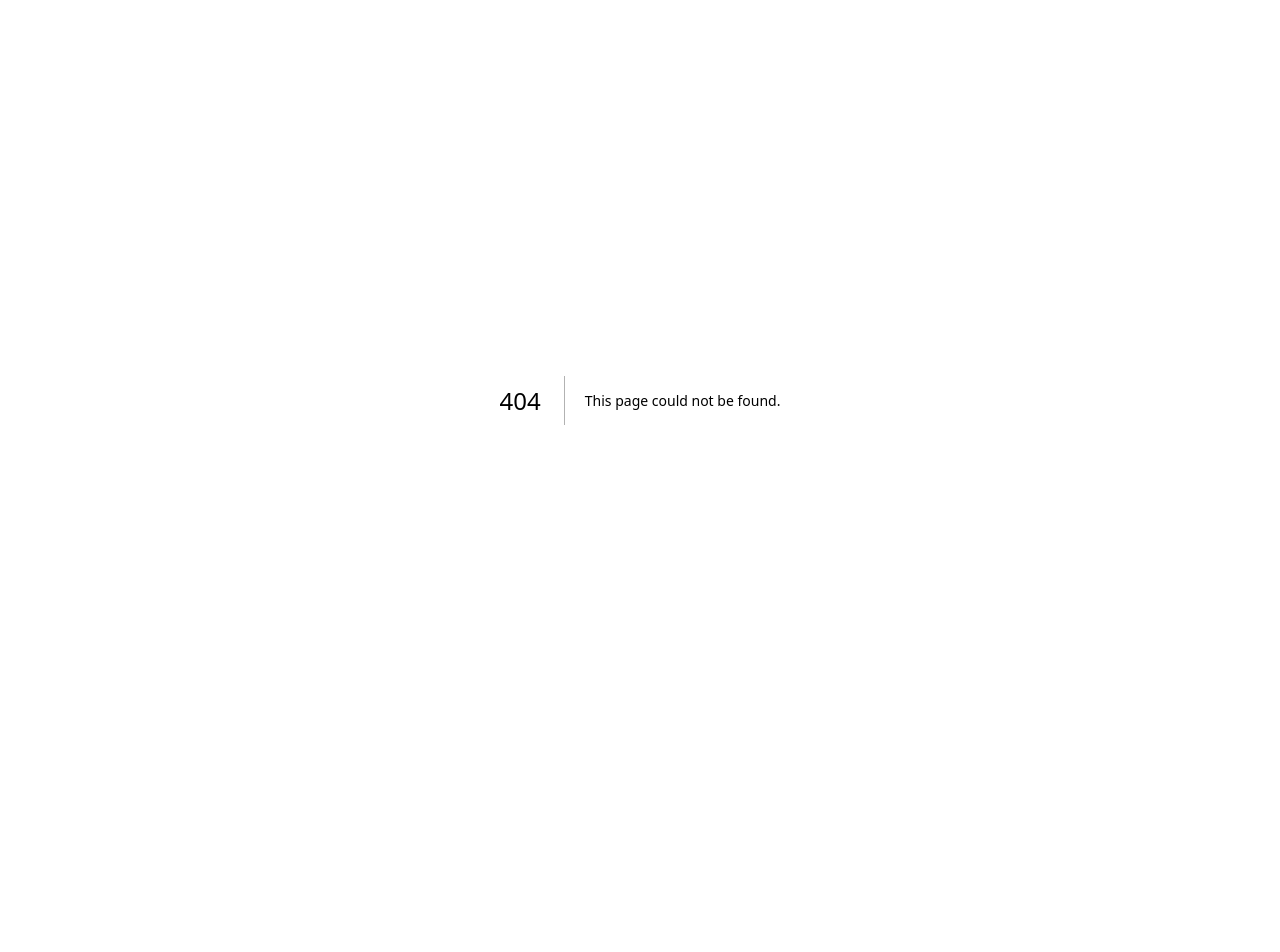
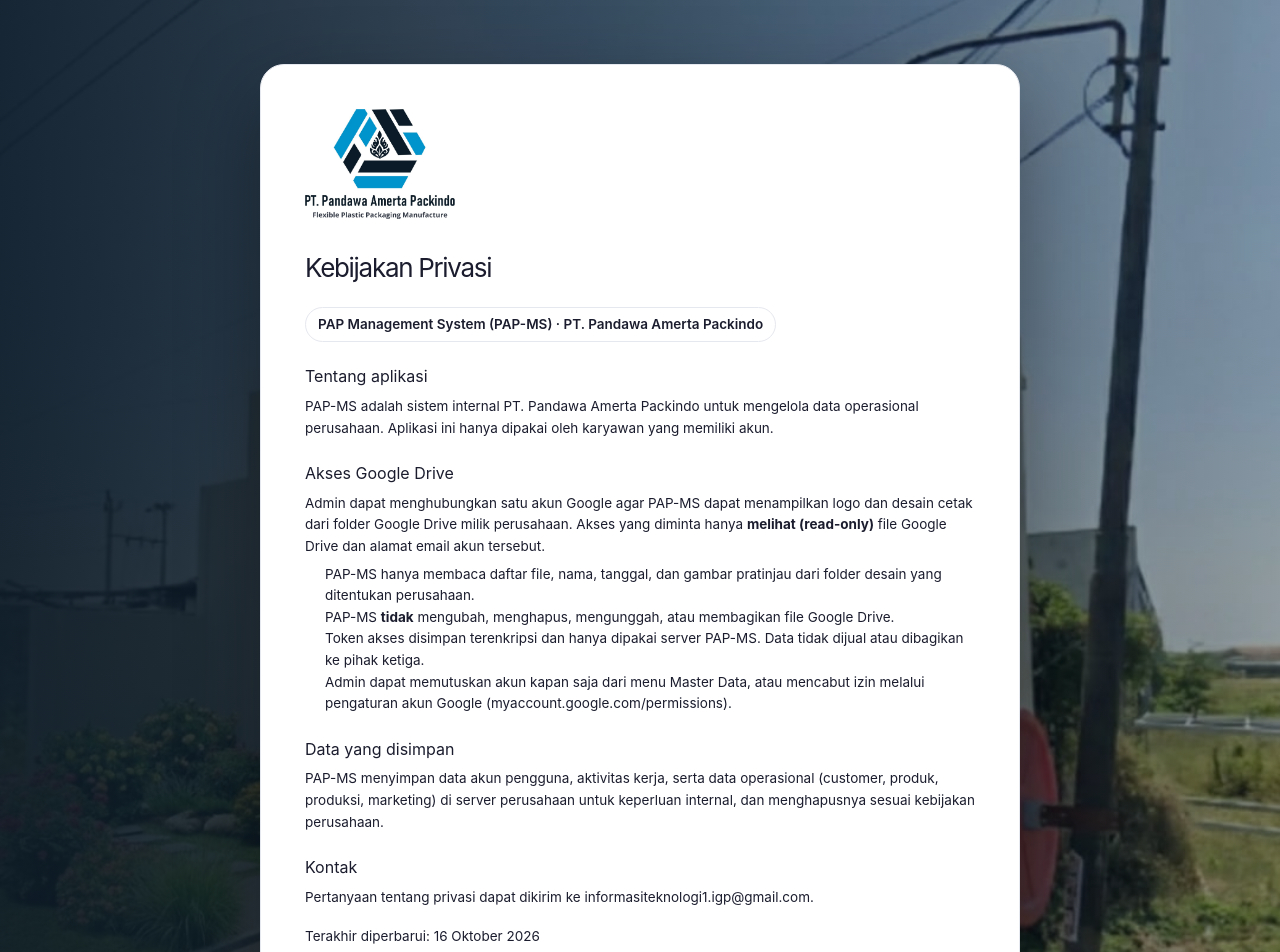
Before and after one commit to Resaswastyani/pap, a Next.js app: page /kebijakan-privasi in a window 1280 px wide. Before the commit this address had no page. Shown: the top 952 px of the page. Before the commit the page ends 800 px from the top, so only its background shows below. Built offline with nearby package versions, Linux system fonts and the light colour scheme.

Commit message:
Halaman publik Kebijakan Privasi (syarat publish login Google untuk akses Drive desain)
Co-Authored-By: Claude Opus 5.5 <noreply@anthropic.com>

```diff
--- a/app/globals.css
+++ b/app/globals.css
@@ -721,3 +721,9 @@ textarea.pap-input { resize:vertical; line-height:1.55; }
 .pap-drive-account > div { display:flex; flex:1 1 320px; flex-direction:column; gap:3px; min-width:0; font-size:12px; }
 .pap-drive-account span { color:var(--pap-muted); }
 .pap-drive-account a { text-decoration:none; }
+/* Kebijakan privasi (halaman publik) */
+.pap-auth .pap-policy-card { display:block; width:min(760px,100%); max-height:none; padding:clamp(24px,4vw,44px); line-height:1.6; }
+.pap-policy-card h1 { margin:0 0 4px; font-size:26px; }
+.pap-policy-card h2 { margin:22px 0 6px; font-size:16px; }
+.pap-policy-card p, .pap-policy-card li { color:var(--pap-text); font-size:13.5px; }
+.pap-policy-card ul { margin:6px 0 0; padding-left:20px; }
--- /dev/null
+++ b/app/kebijakan-privasi/page.tsx
@@ -0,0 +1,39 @@
+import type { Metadata } from 'next'
+import Link from 'next/link'
+
+export const metadata: Metadata = { title: 'Kebijakan Privasi · PAP Management System' }
+
+const SUPPORT_EMAIL = 'informasiteknologi1.igp@gmail.com'
+
+// Halaman publik: diwajibkan Google untuk aplikasi yang memakai login Google (akses Google Drive desain)
+export default function KebijakanPrivasiPage() {
+  return (
+    <main className="pap-auth pap-forgot">
+      <section className="pap-login-card pap-policy-card">
+        <img className="pap-forgot-logo" src="/logo-pap.png" alt="PT. Pandawa Amerta Packindo" />
+        <h1>Kebijakan Privasi</h1>
+        <p className="pap-forgot-note">PAP Management System (PAP-MS) · PT. Pandawa Amerta Packindo</p>
+
+        <h2>Tentang aplikasi</h2>
+        <p>PAP-MS adalah sistem internal PT. Pandawa Amerta Packindo untuk mengelola data operasional perusahaan. Aplikasi ini hanya dipakai oleh karyawan yang memiliki akun.</p>
+
+        <h2>Akses Google Drive</h2>
+        <p>Admin dapat menghubungkan satu akun Google agar PAP-MS dapat menampilkan logo dan desain cetak dari folder Google Drive milik perusahaan. Akses yang diminta hanya <strong>melihat (read-only)</strong> file Google Drive dan alamat email akun tersebut.</p>
+        <ul>
+          <li>PAP-MS hanya membaca daftar file, nama, tanggal, dan gambar pratinjau dari folder desain yang ditentukan perusahaan.</li>
+          <li>PAP-MS <strong>tidak</strong> mengubah, menghapus, mengunggah, atau membagikan file Google Drive.</li>
+          <li>Token akses disimpan terenkripsi dan hanya dipakai server PAP-MS. Data tidak dijual atau dibagikan ke pihak ketiga.</li>
+          <li>Admin dapat memutuskan akun kapan saja dari menu Master Data, atau mencabut izin melalui pengaturan akun Google (myaccount.google.com/permissions).</li>
+        </ul>
+
+        <h2>Data yang disimpan</h2>
+        <p>PAP-MS menyimpan data akun pengguna, aktivitas kerja, serta data operasional (customer, produk, produksi, marketing) di server perusahaan untuk keperluan internal, dan menghapusnya sesuai kebijakan perusahaan.</p>
+
+        <h2>Kontak</h2>
+        <p>Pertanyaan tentang privasi dapat dikirim ke <a className="pap-forgot-email" href={`mailto:${SUPPORT_EMAIL}`}>{SUPPORT_EMAIL}</a>.</p>
+        <p className="pap-forgot-alt">Terakhir diperbarui: 16 Oktober 2026</p>
+        <Link className="pap-forgot-back" href="/">Kembali ke PAP-MS</Link>
+      </section>
+    </main>
+  )
+}
```
